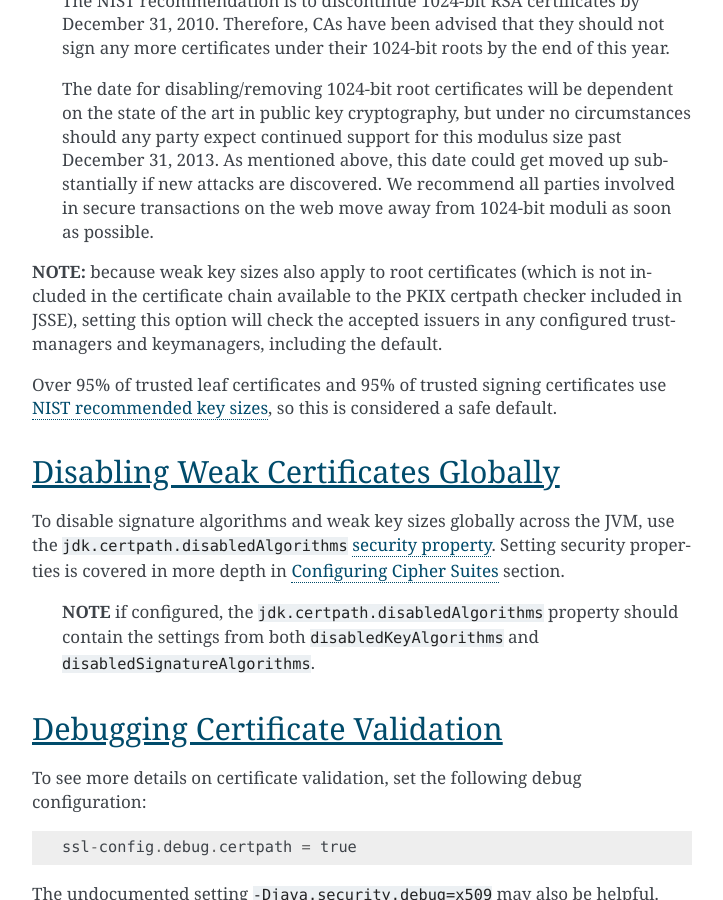
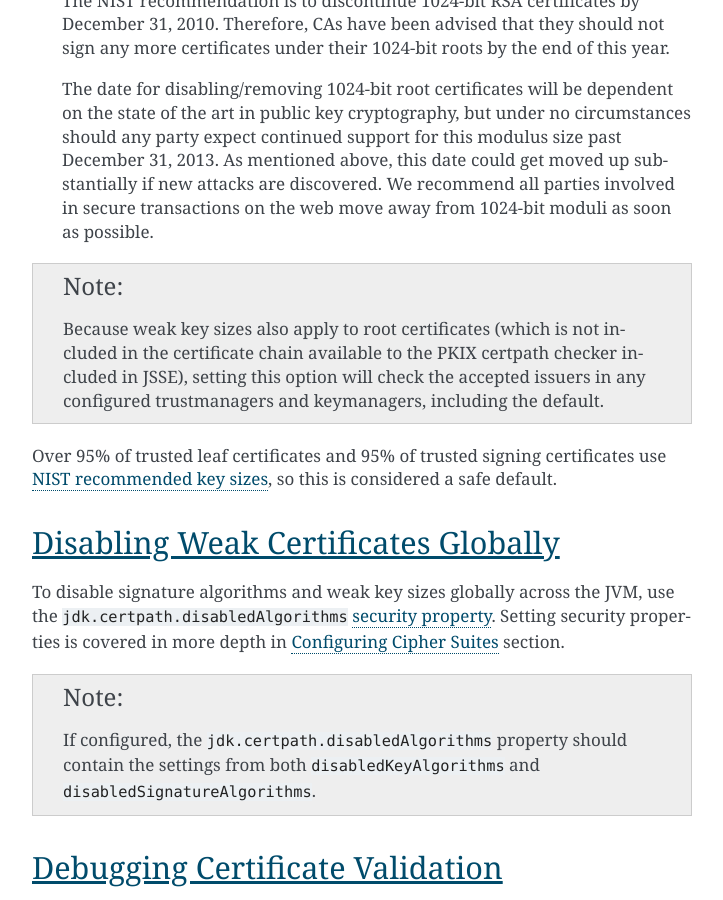
Before and after one commit to lightbend/ssl-config, a Sphinx documentation site: the page built from documentation/src/sphinx/CertificateValidation.rst, in a window 1280 px wide and 900 px high, scrolled down 1851 px. Shown: the whole window, without its empty margins (388-1111 px from the left). Built offline with Sphinx 7.4.7, drawn with Linux system fonts in a browser that asks for light colours; pages that are not in the unit, such as notebooks, are missing from menus.

```diff
--- a/documentation/src/sphinx/CertificateRevocation.rst
+++ b/documentation/src/sphinx/CertificateRevocation.rst
@@ -49,7 +49,9 @@ security property automatically:
 
 And this will set OCSP checking when making HTTPS requests.
 
-    NOTE: Enabling OCSP requires a round trip to the OCSP responder.
+.. note::
+
+    Enabling OCSP requires a round trip to the OCSP responder.
     This adds a notable overhead on HTTPS calls, and can make calls up
     to `33%
     slower <https://blog.cloudflare.com/ocsp-stapling-how-cloudflare-just-made-ssl-30>`__.
--- a/documentation/src/sphinx/DebuggingSSL.rst
+++ b/documentation/src/sphinx/DebuggingSSL.rst
@@ -65,7 +65,9 @@ To configure, set the ``ssl-config.debug`` property in
         pluggability = false
     }
 
-    NOTE: This feature changes the setting of the ``java.net.debug``
+.. note::
+
+    This feature changes the setting of the ``java.net.debug``
     system property which is global on the JVM. In addition, this
     feature `changes static properties at
     runtime <https://tersesystems.com/2014/03/02/monkeypatching-java-classes/>`__,
--- a/documentation/src/sphinx/LooseSSL.rst
+++ b/documentation/src/sphinx/LooseSSL.rst
@@ -192,7 +192,7 @@ With hostname verification disabled, a DNS proxy such as ``dnschef`` can
 `easily intercept
 communication <https://tersesystems.com/2014/03/31/testing-hostname-verification/>`__.
 
-    Note: By disabling hostname verification, you are also disabling
+.. note:: By disabling hostname verification, you are also disabling
     certificate verification!
 
 Disabled Protocols
```
Also changed, not shown: documentation/src/sphinx/CertificateValidation.rst (+10 -6 lines).
